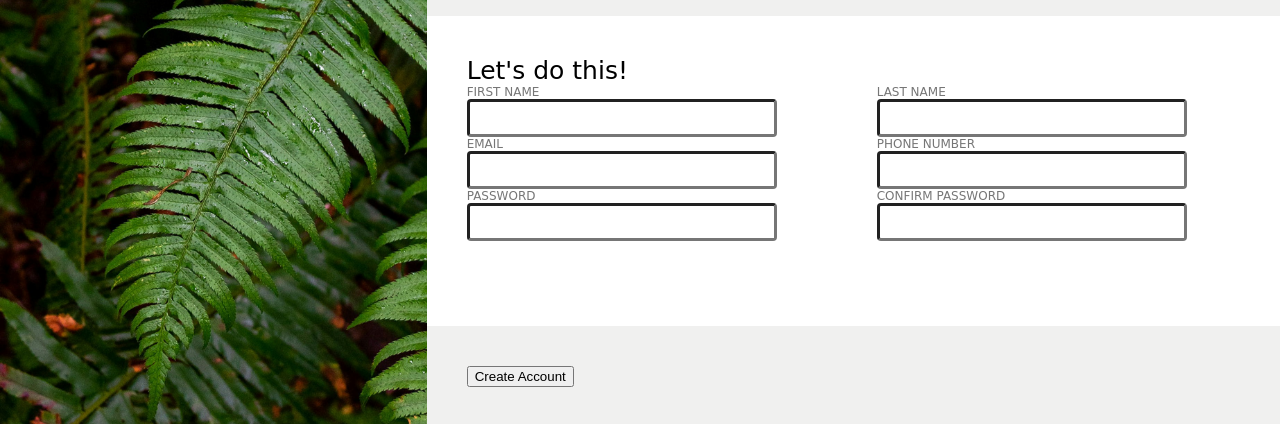
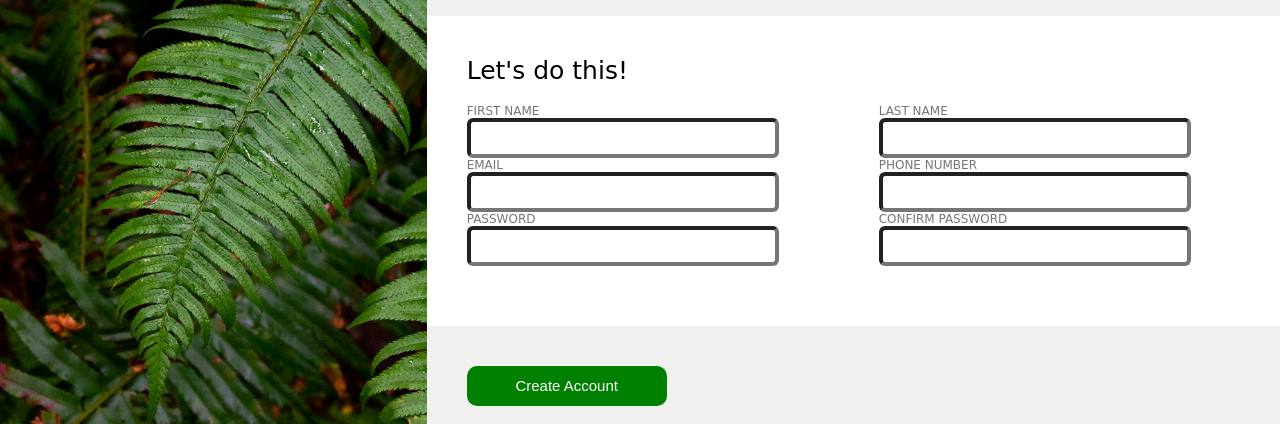
Before and after one commit to saltychocolat/Sign-up-Form, a plain HTML site: page index.html in a window 1280 px wide. Shown: the part 353-777 px from the top of the page. Drawn offline with Linux system fonts and the light colour scheme.

Commit message:
Button and Antet

```diff
--- a/index.html
+++ b/index.html
@@ -4,7 +4,7 @@
     <link rel="stylesheet" href="style.css">
     <meta charset="UTF-8">
     <meta name="viewport" content="width=device-width, initial-scale=1.0">
-    <title>Document</title>
+    <title>Sign-up-Form</title>
 </head>
 <body>
     <div id="wrapper" class="itim-regular">
@@ -29,31 +29,31 @@
                     <div class="row">
                         <div class="input-pair">
                             <label>FIRST NAME</label>
-                            <input type="text">
+                            <input type="text" required>
                         </div>
                         <div class="input-pair">
                             <label>LAST NAME</label>
-                            <input type="text">
+                            <input type="text" required>
                         </div>
                     </div>
                     <div class="row">
                         <div class="input-pair">
                             <label>EMAIL</label>
-                            <input type="email">
+                            <input type="email" required>
                         </div>
                         <div class="input-pair">
                             <label>PHONE NUMBER</label>
-                            <input type="tel">
+                            <input type="tel" required>
                         </div>
                     </div>
                     <div class="row">
                         <div class="input-pair">
                             <label>PASSWORD</label>
-                            <input type="password">
+                            <input type="password" required>
                         </div>
                         <div class="input-pair">
                             <label>CONFIRM PASSWORD</label>
-                            <input type="password">
+                            <input type="password" required>
                         </div>
                     </div>
                 </form>
--- a/style.css
+++ b/style.css
@@ -5,6 +5,7 @@ body{
     margin: 0px;
     height: 110%;
     width: 100%;
+    font-size: 20px;
 }
 .itim-regular {
     font-family: "Itim", cursive;
@@ -33,6 +34,16 @@ body{
 #info,
 #form-contet,
 #antet{
+    flex:1;
+}
+form{
+    width: 100%;
+    height: 100%;
+    display: flex;
+    flex-direction: column;
+
+}
+form>*{
     flex:1;
 }
 #info,
@@ -95,12 +106,13 @@ input{
     border-width: 3px;
     width: 300px;
     height: 30px;
-    border-radius: 4px;
+    border-radius: 6px;
+    border-width: 4px;
 }
 input:focus{
     border-color: blue;
 }
-input:invalid{
+input:required:invalid:focus{
     border-color: red;
 }
 .row{
@@ -117,3 +129,17 @@ label{
     flex-direction: column;
     gap:40px;
 }
+button{
+    background-color: green;
+    color: white;
+    width: 200px;
+    height: 40px;
+    border-radius: 10px;
+    border: 0px;
+    font-size: 15px;
+    padding: 10px;
+}
+a{
+    text-decoration: none;
+    color: green;
+}
```
